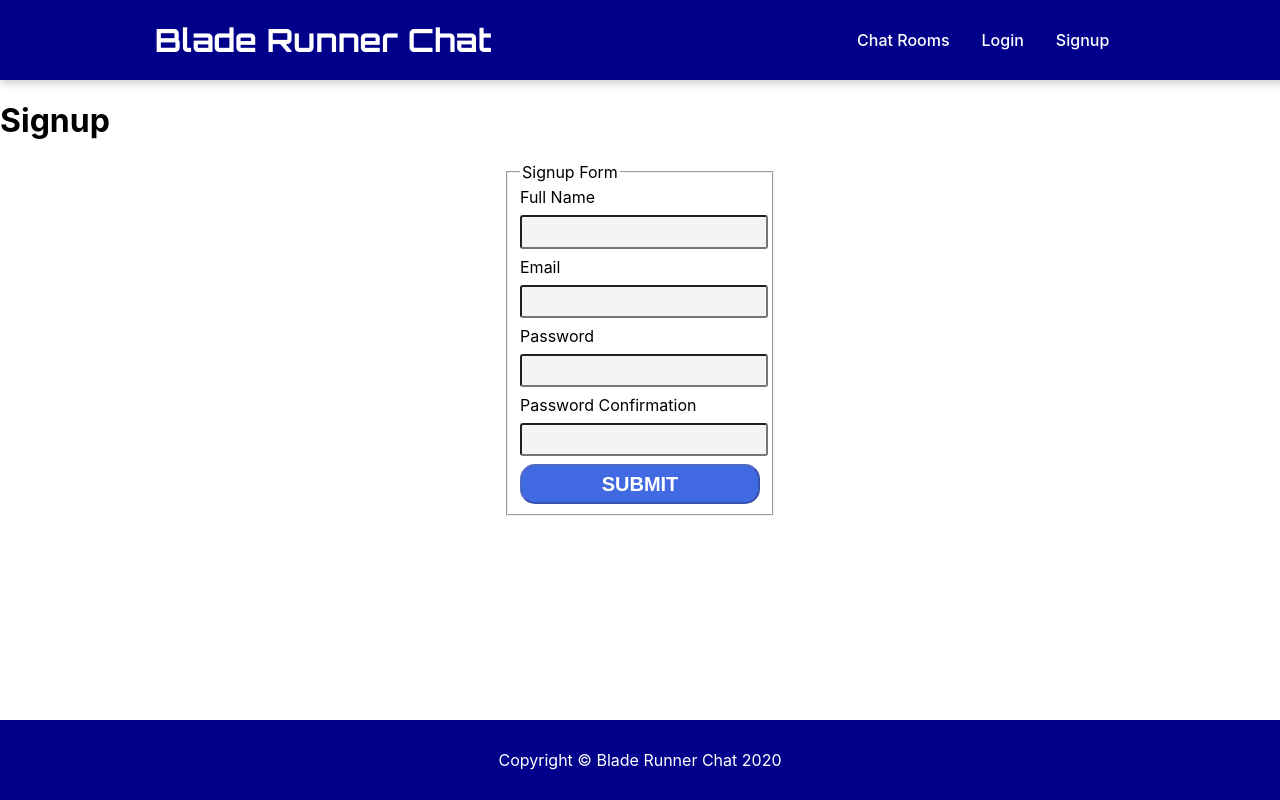
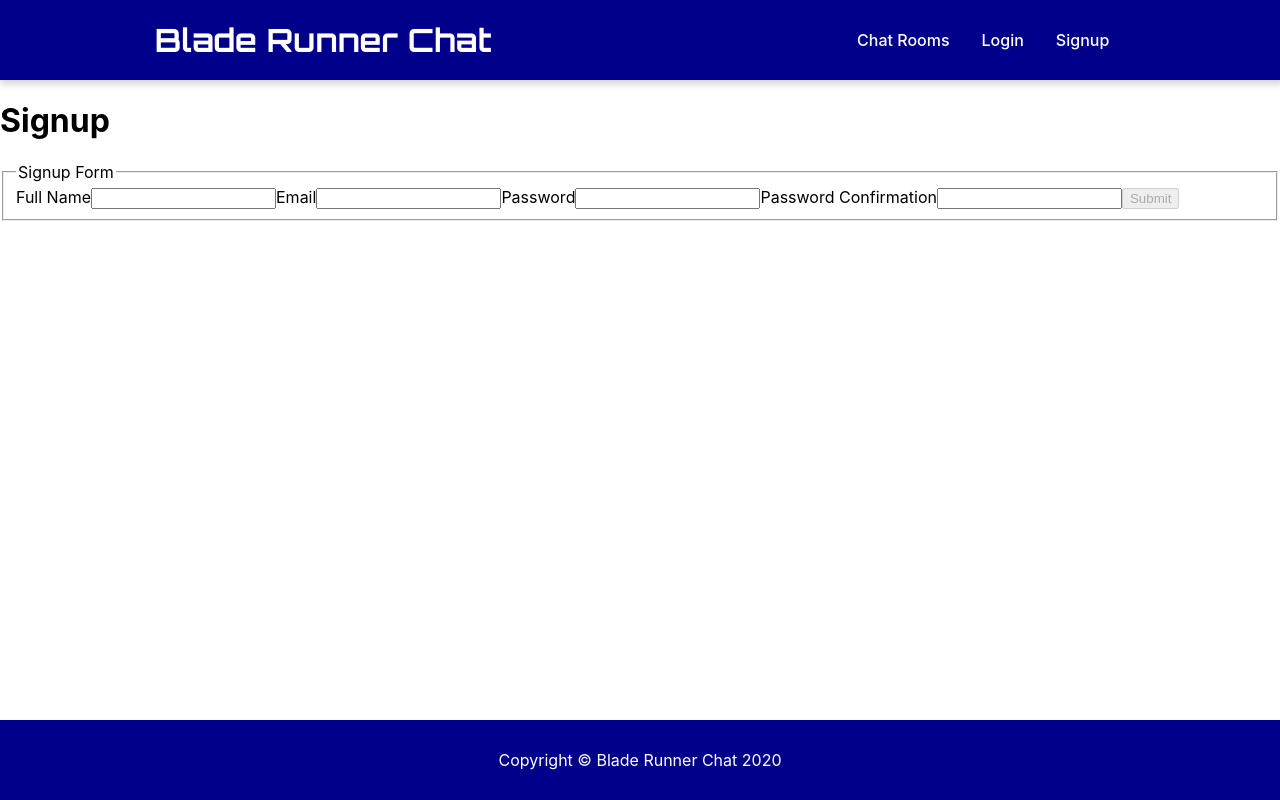
Before and after one commit to vrobl001/Bladerunner-Chat, a React (Create React App) app: page /signup in a window 1280 px wide. Built offline with nearby package versions, Linux system fonts and the light colour scheme.

Commit message:
wrapped form in section to conditionally renderr

```diff
--- a/src/components/SignupForm/SignupForm.jsx
+++ b/src/components/SignupForm/SignupForm.jsx
@@ -10,7 +10,8 @@ class SignupForm extends Component {
             name: '',
             email: '',
             password: '',
-            passwordConf: ''
+            passwordConf: '',
+            error: ''
         };
     }
 
@@ -25,7 +26,8 @@ class SignupForm extends Component {
 
     handleChange = e => {
         this.setState({
-            [e.target.name]: e.target.value
+            error: '',
+            ...{ [e.target.name]: e.target.value }
         });
     };
 
@@ -39,12 +41,22 @@ class SignupForm extends Component {
             this.setState(this.getInitialState(), () => {
                 this.props.history.push('/');
             });
-        } catch (error) {}
+        } catch (error) {
+            this.setState({
+                name: '',
+                email: '',
+                password: '',
+                passwordConf: '',
+                error: error.message
+            });
+        }
     };
 
     render() {
         return (
-            <form onSubmit={this.handleSubmit} className={styles.form}>
+            <section className={styles.section}>
+                {this.state.error && <p>{this.state.error}</p>}
+                <form onSubmit={this.handleSubmit}>
                     <fieldset>
                         <legend>Signup Form</legend>
                         <label htmlFor='name'>Full Name</label>
@@ -74,7 +86,9 @@ class SignupForm extends Component {
                             onChange={this.handleChange}
                         />
 
-                    <label htmlFor='passwordConf'>Password Confirmation</label>
+                        <label htmlFor='passwordConf'>
+                            Password Confirmation
+                        </label>
                         <input
                             id='passwordConf'
                             name='passwordConf'
@@ -88,6 +102,7 @@ class SignupForm extends Component {
                         </button>
                     </fieldset>
                 </form>
+            </section>
         );
     }
 }
```
Lines whose indentation alone changed are shown as unchanged.
